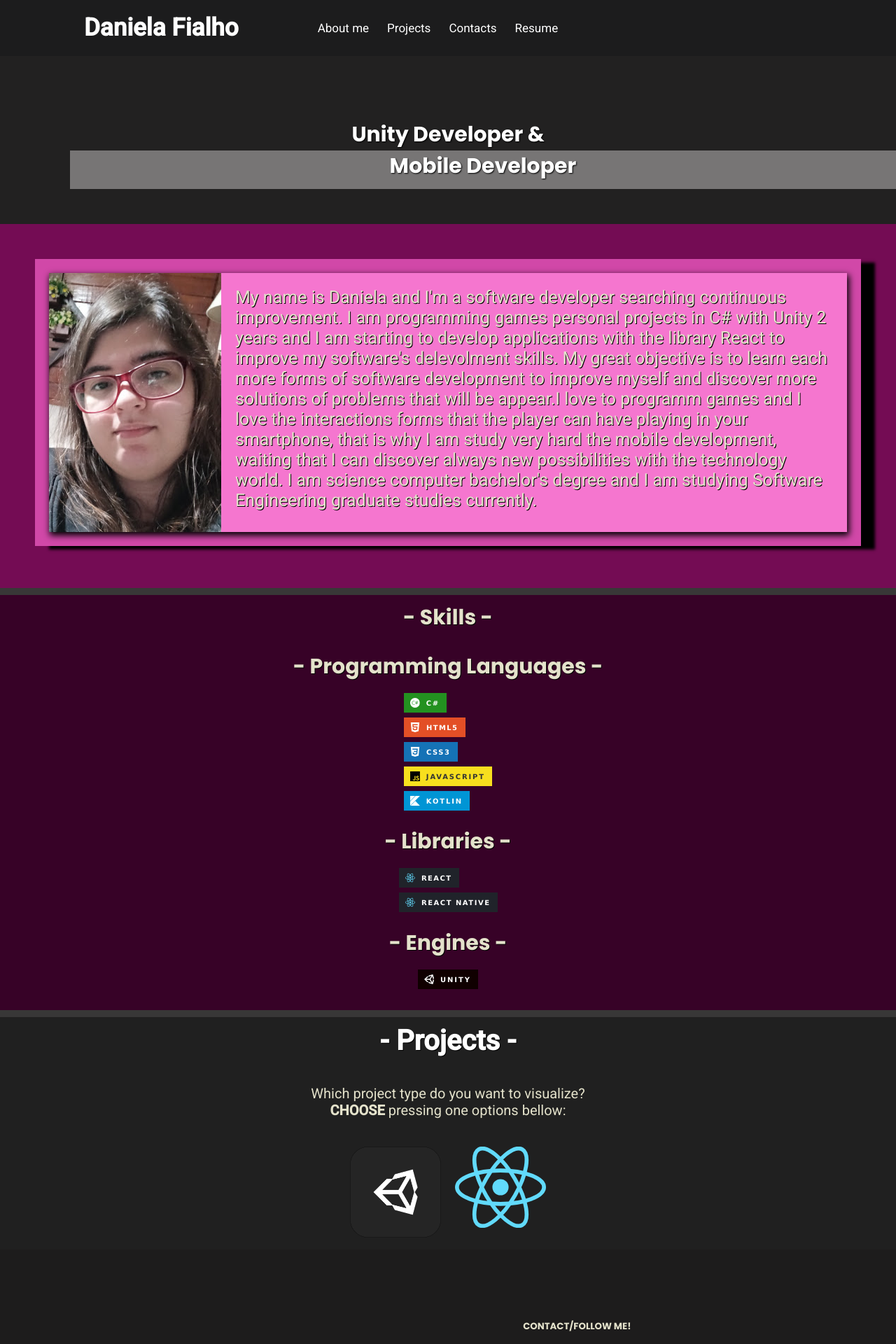
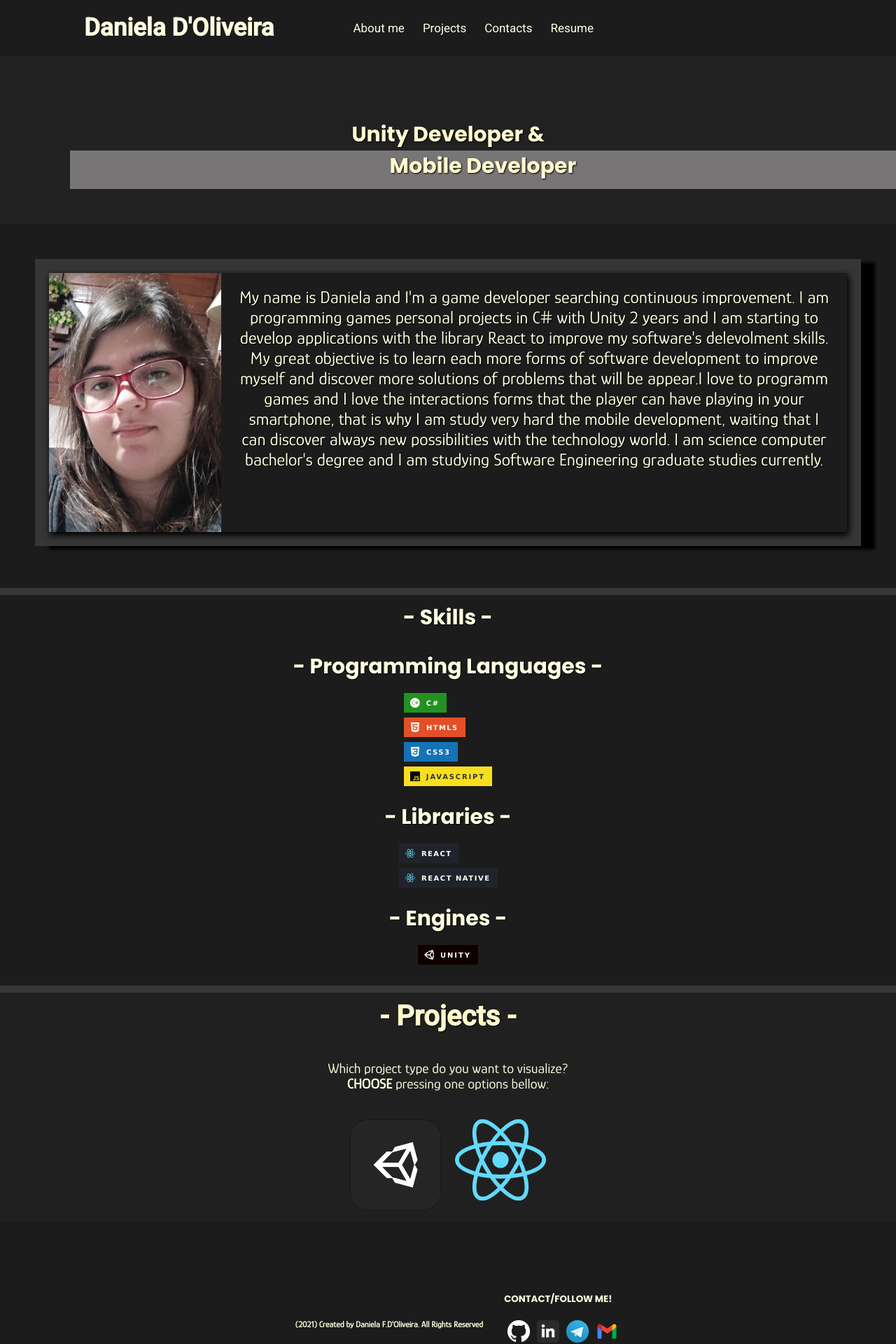
Before and after one commit to DanielaDoliveira/myPortfolio, a React (Create React App) app: page / in a window 1280 px wide. Shown: the top 1920 px of the page at 70% size. Built offline with nearby package versions, Linux system fonts and the light colour scheme.

Commit message:
Changes in portfolio

```diff
--- a/public/index.html
+++ b/public/index.html
@@ -6,8 +6,11 @@
     <meta name="viewport" content="width=device-width, initial-scale=1" />
     <link rel="preconnect" href="https://fonts.gstatic.com">
     <link href="https://fonts.googleapis.com/css2?family=Poppins:wght@400;700&family=Roboto:wght@400;500&display=swap" rel="stylesheet">
+    <link rel="preconnect" href="https://fonts.googleapis.com">
+<link rel="preconnect" href="https://fonts.gstatic.com" crossorigin>
+<link href="https://fonts.googleapis.com/css2?family=Glory&display=swap" rel="stylesheet">
     <script src="https://kit.fontawesome.com/a076d05399.js"></script>
-    <title>Daniela Fialho - Software Developer</title>
+    <title>Daniela D'Oliveira - Software Developer</title>
   </head>
   <body>
     <noscript>You need to enable JavaScript to run this app.</noscript>
--- a/src/components/About.tsx
+++ b/src/components/About.tsx
@@ -6,12 +6,9 @@
 import htmlfiveLogo from "../assets/.env.photos/htmlfive.svg"
 import cssthreeLogo from "../assets/.env.photos/cssthree.svg"
 import javascriptLogo from "../assets/.env.photos/javascript.svg"
-import kotlinLogo from "../assets/.env.photos/kotlin.svg"
+
 import '../styles/about.scss'
-import gmail from "../assets/.env.photos/gmail.svg"
-import telegram from "../assets/.env.photos/telegram.svg"
-import github from "../assets/.env.photos/github.svg"
-import linkedin from "../assets/.env.photos/linkedin.svg"
+
 export function About(){
   return(
     <div>
@@ -29,7 +26,7 @@
               <section className = "descriptionAboutMe">
                     <div id = "myPhotoDiv">
                     <img src = {profilePhoto} id = "myPhoto" className = "myPhoto" alt = "Foto de perfil de Daniela"/>
-                    <p id = "description">My name is Daniela and I'm a software developer searching continuous improvement.
+                    <p id = "description">My name is Daniela and I'm a game developer searching continuous improvement.
                     I am programming games personal projects  in C# with Unity 2 years and I am starting to develop applications with the library React to improve my software's delevolment skills.
           My great objective is to learn each more forms of software development to improve myself and discover more solutions of problems that
            will be appear.I love to programm games and I love the interactions forms that the player can have playing in your smartphone,
@@ -52,7 +49,7 @@
                         <li><img id = "badges"src = {htmlfiveLogo} alt = "Hypertext Markup Language version 5"/></li>
                         <li><img id = "badges"src = {cssthreeLogo} alt = "Stylesheet CSS3"/> </li>
                         <li><img id = "badges"src = {javascriptLogo} alt = "Javascript programming language"/> </li>
-                        <li><img id = "badges"src = {kotlinLogo} alt = "Kotlin programming language "/> </li>
+
                       </ul>
                       </div>
 
--- a/src/components/MenuBar.tsx
+++ b/src/components/MenuBar.tsx
@@ -10,7 +10,7 @@
     return(
      <nav>
 
-       <label className = "logo"> Daniela Fialho</label>
+       <label className = "logo"> Daniela D'Oliveira</label>
        <div className="menu-icon" onClick={handleClick}>
 
           <i className={click?"fas fa-bars":"fas fa-times"} id = "threebars"/>
--- a/src/components/MyFooter.tsx
+++ b/src/components/MyFooter.tsx
@@ -7,7 +7,7 @@
 import telegrammark from "../assets/.env.photos/telegrammark.png"
 export function MyFooter()
 {
-const copyright = `(2021) Created by Daniela Fialho.${'\n'}All Rights Reserved${'\n'}`;
+const copyright = `(2021) Created by Daniela F.D'Oliveira.${'\n'}All Rights Reserved${'\n'}`;
   return(
     <footer className = "myFooterArea" >
       <div className = "paragraph">
--- a/src/components/Projects.tsx
+++ b/src/components/Projects.tsx
@@ -9,6 +9,7 @@
 import { UnityProjectsContent } from './UnityProjectsContent'
 import { Rprojects } from './RProjects'
 import { useState } from 'react'
+import godot from "../assets/.env.photos/godot.png"
 
 
 export function Projects()
@@ -20,6 +21,7 @@
   function handleClickUnityProjects()
   {
     setIsReactNative(false);
+
     setIsUnity(true)
 
 
@@ -28,6 +30,14 @@
   function handleClickReactNativeProjects()
   {
     setIsReactNative(true);
+
+    setIsUnity(false);
+
+  }
+  function handleClickGodot()
+  {
+
+    setIsReactNative(false);
     setIsUnity(false);
 
   }
@@ -36,11 +46,11 @@
             {!isUnity &&(
                <div>
                      {( !isReactNative &&
-                    <div>
-                      <h1 className = "datasheet">-&nbsp;Projects&nbsp;-</h1>
-                    <p  id = "projectsDescription"> Which project type do you want to visualize?
-                    <br/><b>CHOOSE</b> pressing one options bellow:</p>
-                      </div>
+                        <div>
+                               <h1 className = "datasheet">-&nbsp;Projects&nbsp;-</h1>
+                             <p  id = "projectsDescription"> Which project type do you want to visualize?
+                             <br/><b>CHOOSE</b> pressing one options bellow:</p>
+                          </div>
                     )}
 
 
@@ -71,6 +81,7 @@
 
               </li>
 
+
             </ul>
             <div id = "myPortfolioProject">
 
--- a/src/styles/about.scss
+++ b/src/styles/about.scss
@@ -4,7 +4,7 @@
 {
   font-family: 'Poppins';
   font-size:30px;
-  color:#ffffff;
+  color:#FFFACD;
   text-align:center;
 
 }
@@ -16,6 +16,7 @@
 {
   font-size: 30px;
   text-shadow: 1px 1px 2px #000000;
+
 
 }
 .careerOne
@@ -33,12 +34,14 @@
 #description{
   display:flex;
 
-    text-align: left ;
+    text-align: center ;
     text-shadow: 2px 2px 4px 2px black;
     margin:5px;
     padding:15px;
-    font-family: "Roboto";
+    font-family: "Glory","Roboto",sans-serif;
     font-size: 25px;
+    color:#FFFFE0;
+
 
 }
 .careerTwo
@@ -50,7 +53,7 @@
 }
 .aboutMe
 {
-  background:rgb(116, 12, 84);
+  background:#1C1C1C;
   padding-bottom:10px;
 
 }
@@ -61,13 +64,13 @@
 
   align-items: flex-start;
   justify-content:flex-start;
-  background:rgb(245, 118, 207);
+  background:#1d1c1c;
   box-shadow: 2px 4px 9px 1px black;
 
 }
 .mySkills
 {
-  background:rgb(55, 2, 39);
+  background:#1C1C1C;
   margin:10px auto;
   padding-bottom:30px;
   h2{
@@ -81,7 +84,7 @@
 
 .descriptionAboutMe
 {
-    background:rgb(209, 72, 168);
+    background:#363636;
     padding:20px;
     margin:50px;
     box-shadow: 20px 5px 4px black;
@@ -96,7 +99,7 @@
   font-family: "Poppins";
   align-items: center;
   text-align: center;
-
+  color:#C0C0C0;
 
 
 }
@@ -137,7 +140,7 @@
 
 .lineTitle {
   content: "";
-  background-color: rgb(199, 6, 151);
+  background-color: #1d1c1c;
 
   width:100%;
 
@@ -145,7 +148,7 @@
 
   box-shadow: 3px 5px 6px black;
   border-style: groove;
-  border-color: rgb(165, 6, 125);
+  border-color: #1d1c1c;
 }
 .listOfBadges
 {
@@ -208,7 +211,7 @@
 
   align-items: center;
   justify-content:center;
-  background:rgb(245, 118, 207);
+  background: #1d1c1c;
   box-shadow: 2px 4px 9px 1px black;
 
 
@@ -255,7 +258,7 @@
   margin: 10px auto;
   align-items: center;
   justify-content:center;
-  background:rgb(245, 118, 207);
+  background:#1d1c1c;
   box-shadow: 2px 4px 9px 1px black;
 
 
@@ -346,7 +349,7 @@
 }
 .descriptionAboutMe
 {
-    background:rgb(209, 72, 168);
+    background:#1d1c1c;
     padding:20px;
     margin:10px;
     box-shadow: 20px 5px 4px black;
--- a/src/styles/footerComponent.scss
+++ b/src/styles/footerComponent.scss
@@ -38,7 +38,7 @@
 
 
   justify-content:flex-start;
-  font-family:"Poppins";
+  font-family: "Glory","Roboto",sans-serif;
   font-size : 12px;
   margin: 10px;
 
--- a/src/styles/menu.scss
+++ b/src/styles/menu.scss
@@ -7,7 +7,7 @@
 }
 body{
 background: #383737;
-color:#e4e2cb;
+color:#FFFFE0;
 font-size: 16px;
 font-family:"Poppins"
 }
@@ -23,7 +23,7 @@
 }
 
 label.logo {
-	color: white;
+	color: #FFFFE0;
 	font-size: 35px;
   line-height:80px;
 	padding: 0 100px;
@@ -42,7 +42,7 @@
 
 }
 nav ul li a {
-	color: white;
+	color: #FFFFE0;
 	font-size: 17px;
 	padding: 7px 13px;
 	border-radius: 3px;
@@ -56,7 +56,7 @@
 }
 a.active, a:hover {
 	background: #101011;
-  color:rgb(116, 12, 84);
+
 	transition: .5s;
 
 	font-size: 20px;
@@ -69,7 +69,7 @@
 .logo
 {
   margin-left: 20px;
-  color: #e4e2cb;
+  color:#FFFACD;
   display: flex;
  padding-top: 20px;
 
--- a/src/styles/newUnityCss.scss
+++ b/src/styles/newUnityCss.scss
@@ -25,7 +25,7 @@
 {
   box-shadow: none;
   border-style: solid;
-  border-color: rgba(140, 14, 62, 0.8);
+  border-color:#1d1c1c;
 border-radius:0%;
 }
 .item-gallery .img-galleryMobile
--- a/src/styles/projects.scss
+++ b/src/styles/projects.scss
@@ -8,7 +8,7 @@
     margin:30px auto;
     font-size: 20px;
     text-align:center;
-    font-family: "Roboto";
+    font-family: "Glory","Roboto",sans-serif;
 
 }
 #myPortfolioProject
@@ -55,20 +55,21 @@
 }
 .myProjects p
 {
-  font-family:'Poppins';
+  font-family: "Glory","Roboto",sans-serif;
   margin:10px;
 
 }
 .subtitle p
 {
   font-size:15px;
-  text-shadow: 1px 1px 1px rgb(165, 6, 125);
+
+
 }
 .buttonProjects img:hover
 {
   box-shadow: 3px 5px 6px black;
 border-style: solid;
-border-color: rgb(165, 6, 125);
+
 border-radius:10%;
 }
 
```
Also changed, not shown: src/components/Godot.tsx (added, +12 -0 lines), 1 other file (tests, documents, lock files or other folders).
